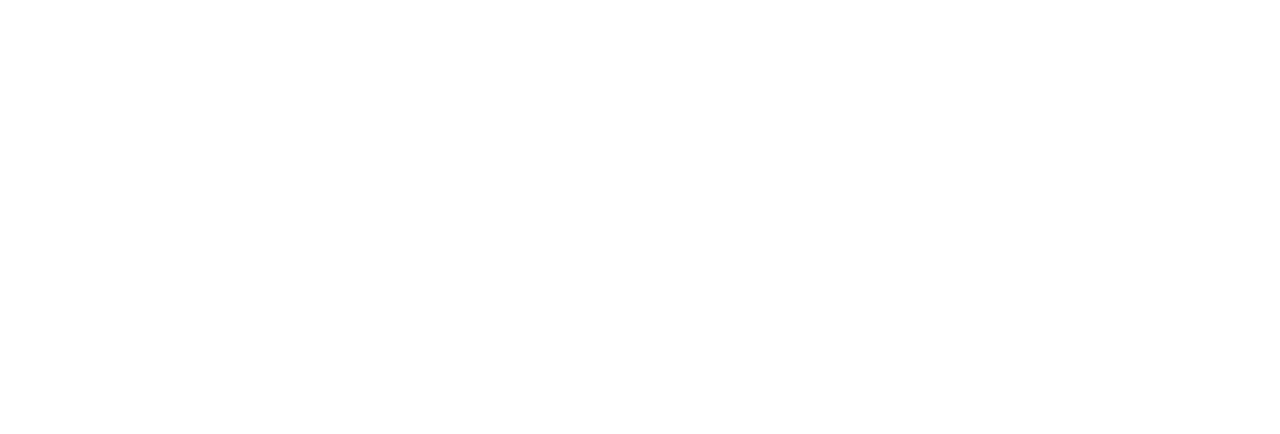
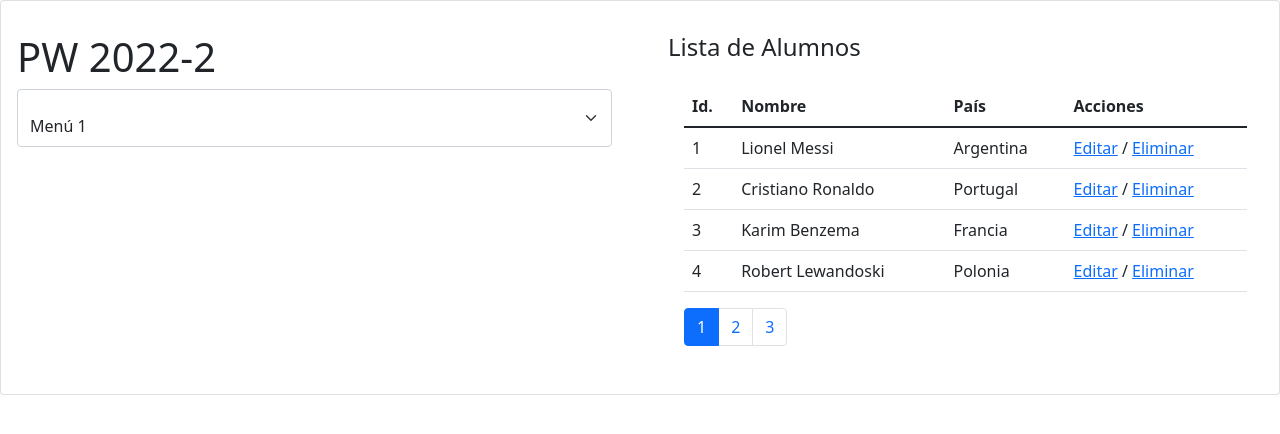
Before and after one commit to daphsolange/PC01_20193605, a plain HTML site: page main.html in a window 1280 px wide. Drawn offline with nearby package versions, Linux system fonts and the light colour scheme.

Commit message:
cambio main

```diff
--- a/main.html
+++ b/main.html
@@ -9,7 +9,83 @@
     <title>Document</title>
 </head>
 <body>
-
-
+    <div class="card">
+        <div id="columnas" class="mt-2">
+            <div class="row">
+                <div class="col-md-6">
+                    <div class="card-body">
+                        <div>
+                            <div class="mt-2">
+                                <h1>PW 2022-2</h1>
+                                <div class="form-floating">
+                                    <select class="form-select" id="floatingSelect">
+                                        <option selected>Menú 1</option>
+                                        <option value="1">Menú 1</option>
+                                        <option value="2">Menú 2</option>
+                                        <option value="3">Menú 3</option>
+                                    </select>
+                                </div>
+                            </div>
+                        </div>
+                    </div>
+                </div>
+                <div class="col-md-6">
+                    <div class="card-body">
+                        <div>
+                            <div class="mt-2">
+                                <H4>Lista de Alumnos</H4>
+                                <div class="card-body table-responsive">
+                                    <table class="table">
+                                        <thead>
+                                            <tr>
+                                                <th>Id.</th>
+                                                <th>Nombre</th>
+                                                <th>País</th>
+                                                <th>Acciones</th>
+                                            </tr>
+                                        </thead>
+                                        <tbody>
+                                            <tr>
+                                                <td>1</td>
+                                                <td>Lionel Messi</td>
+                                                <td>Argentina</td>
+                                                <td><a href="#">Editar</a> / <a href="#">Eliminar</a></td>
+                                            </tr>
+                                            <tr>
+                                                <td>2</td>
+                                                <td>Cristiano Ronaldo</td>
+                                                <td>Portugal</td>
+                                                <td><a href="#">Editar</a> / <a href="#">Eliminar</a></td>
+                                            </tr>
+                                            <tr>
+                                                <td>3</td>
+                                                <td>Karim Benzema</td>
+                                                <td>Francia</td>
+                                                <td><a href="#">Editar</a> / <a href="#">Eliminar</a></td>
+                                            </tr>
+                                            <tr>
+                                                <td>4</td>
+                                                <td>Robert Lewandoski</td>
+                                                <td>Polonia</td>
+                                                <td><a href="#">Editar</a> / <a href="#">Eliminar</a></td>
+                                            </tr>
+                                        </tbody>
+                                    </table>
+                                    <nav>
+                                        <ul class="pagination">
+                                            <li class="page-item active">
+                                                <a class="page-link" href="#">1</a>
+                                            </li>
+                                            <li class="page-item">
+                                                <a class="page-link" href="#">2</a>
+                                            </li>
+                                            <li class="page-item">
+                                                <a class="page-link" href="#">3</a>
+                                            </li>
+                                        </ul>
+                                    </nav>
+            </div>
+        </div>
+    </div>
 </body>
 </html>
```
